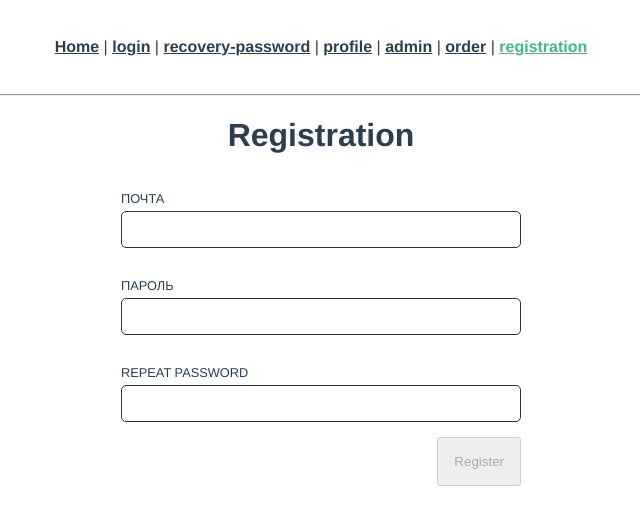
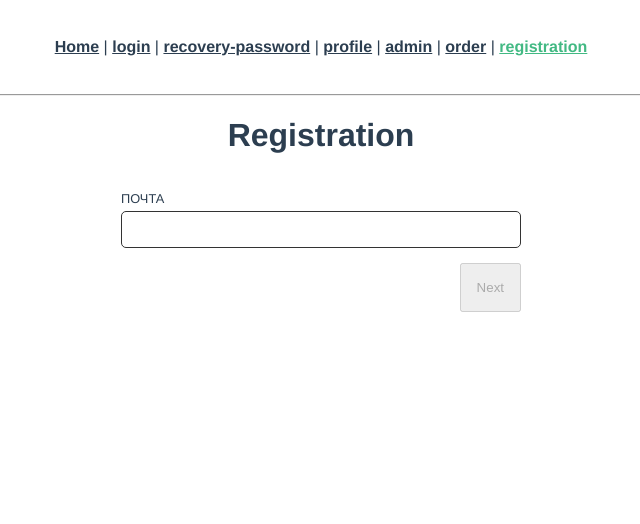
Before and after one commit to YuliaAnikeeva/f-ZooBro, a Vue app: page /registration in a window 1280 px wide. Shown: the top 524 px of the page, without its empty margins (319-959 px from the left). Built offline with nearby package versions, Linux system fonts and the light colour scheme; what vue-the-mask would draw is missing.

Commit message:
Update RegistrationForm.vue

```diff
--- a/src/components/RegistrationForm.vue
+++ b/src/components/RegistrationForm.vue
@@ -7,7 +7,7 @@
             <div class="error" v-if="!$v.form.email.required">Введите e-mail</div>
             <div class="error" v-if="!$v.form.email.email">Введите корректный e-mail</div>
         </div>
-        <div class="field" :class="{ 'field--error': $v.form.password.$error }">
+        <!-- <div class="field" :class="{ 'field--error': $v.form.password.$error }">
             <label class="label" for="password_field">Пароль</label>
             <input class="input" id="password_field" type="password" v-model="$v.form.password.$model">
             <div class="error" v-if="!$v.form.password.required">Введите пароль</div>
@@ -18,8 +18,8 @@
             <input class="input" id="passwordRepeat_field" type="password" v-model.trim="$v.form.repeatPassword.$model"/>
             <div class="error" v-if="!$v.form.repeatPassword.sameAsPassword">Passwords must be identical.</div>
 
-         </div>
-        <input class="button" type="submit" value="Register" :disabled="$v.$invalid">
+         </div> -->
+        <input class="button" type="submit" value="Next" :disabled="$v.$invalid" v-on:click="next">
     </form>
   </div>
 </template>
@@ -38,9 +38,7 @@
     data () {
       return {
         form:{
-        email: '',
-        password: '',
-        repeatPassword: ''
+        email: ''
       }
       }
     },
@@ -50,17 +48,13 @@
       email: {
         required,
         email,
-          },
-      password: {
-        required,
-        betweenLength: betweenLength(4, 18),
-      },
-      repeatPassword: {
-      sameAsPassword: sameAs('password')
-    }
+          }
       }
     },
     methods: {
+      next (event){
+this.$router.push('/login')
+      },
      register() {
        console.log(this.form)
       // this.$store.dispatch('createUser', this.form)
@@ -71,8 +65,7 @@
        if(!this.$v.$invalid){
          const user= {
            email: form.email,
-           password: form.password,
-           repeatPassword: form.repeatPassword
+
          }
        }
      }
```
